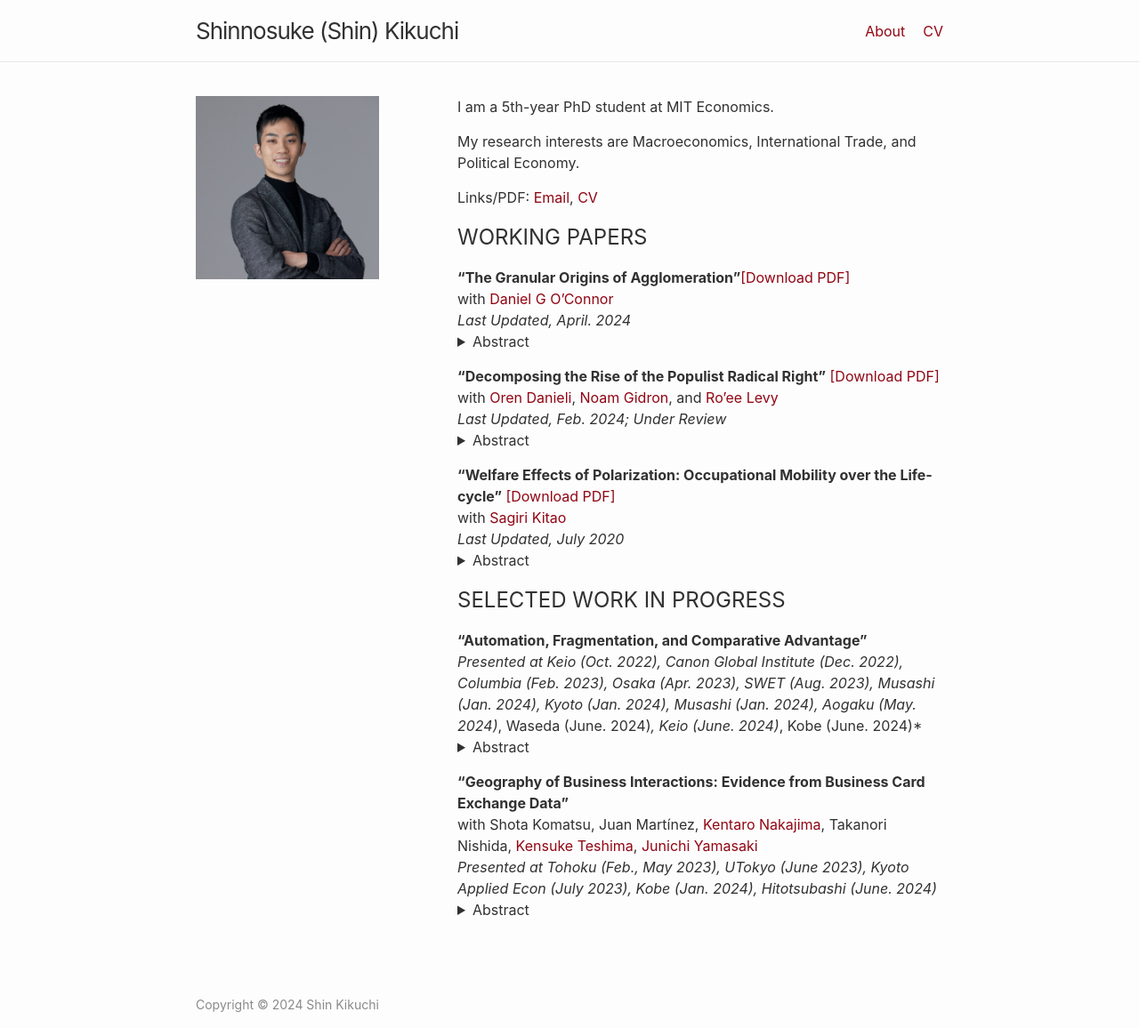
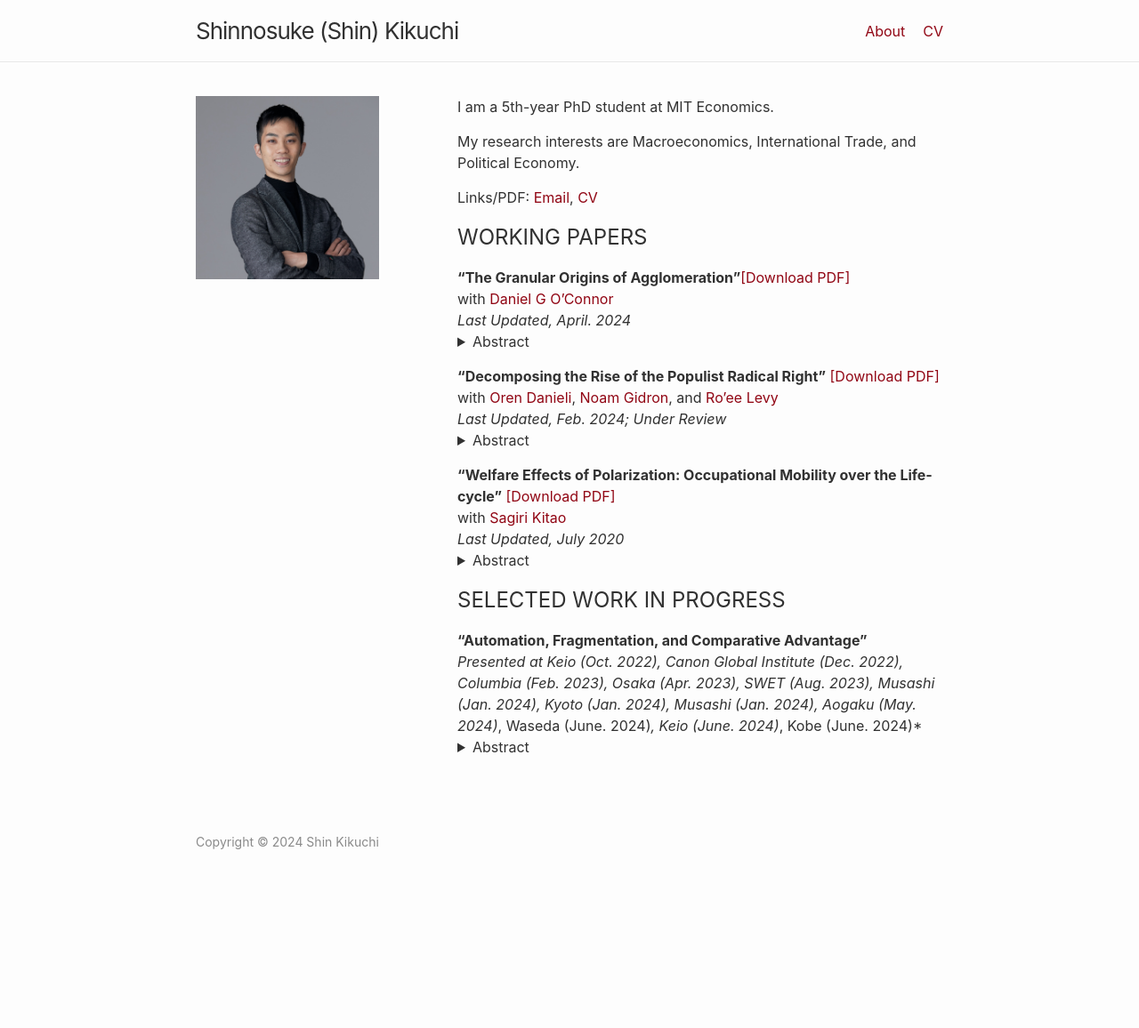
Before and after one commit to shinnkikuchi/shinnkikuchi.github.io, a Jekyll site: the page built from index.md, in a window 1280 px wide. Shown: the whole page at 89% size. Built offline with Jekyll 4.4.1, drawn with Linux system fonts in a browser that asks for light colours; after the commit the page ends 973 px from its top, so only the background shows below that; some of the changed text lies outside the part shown.

Commit message:
Update index.md

```diff
--- a/index.md
+++ b/index.md
@@ -49,16 +49,3 @@ with <a href="https://sites.google.com/site/sagirikitao/home" target="_blank">Sa
 	<summary>Abstract</summary>
 	I study how automation and production fragmentation affect comparative advantage and structural change in an open economy. Previously, developing countries had a comparative advantage in low-skill-intensive manufacturing sectors because of their low-skill-labor abundance. Recently, however, I show that this relationship has weakened—or even reversed. This decoupling of skill and trade occurs because automation and production fragmentation allow developed countries to rely on low-cost machines or foreign labor rather than high-cost domestic labor. Therefore, developing countries today do not specialize in low-skill intensive manufacturing sectors and jump onto service sectors.
 </details>
-
-**"Geography of Business Interactions: Evidence from Business Card Exchange Data"** <br>
-with Shota Komatsu,
-Juan Martínez,
-<a href="https://knakajima.weebly.com/" target="_blank">Kentaro Nakajima</a>,
-Takanori Nishida,
-<a href="https://sites.google.com/site/kensuketeshima/" target="_blank">Kensuke Teshima</a>,
- <a href="https://www.junichiyamasaki.com/" target="_blank">Junichi Yamasaki</a><br>
-*Presented at Tohoku (Feb., May 2023), UTokyo (June 2023), Kyoto Applied Econ (July 2023), Kobe (Jan. 2024), Hitotsubashi (June. 2024)*<br>
-<details style="margin-bottom: 15px; margin-top: -15px">
-	<summary>Abstract</summary>
-	In-person business meetings are a critical driver of agglomeration benefits, yet the scarcity of data has hindered exploration into their nature. This study leverages a novel dataset obtained from a business card exchange application to examine the impact of geographical distance on business card exchanges and other types of business networks. By analyzing the moving of firms, we find a distinct pattern in how the frequency of business card exchanges decreases with distance, particularly noting a significant drop beyond a 500-meter radius. Additionally, we observe that the rate of decline in these exchanges due to distance closely correlates with the level of industry agglomeration, and we find similar drops in other types of business networks like patent collaborations. These findings highlight the pivotal role of very local interaction in fostering agglomeration benefits.
-</details>
```
